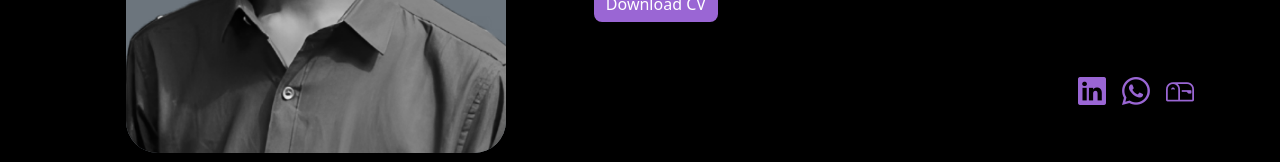
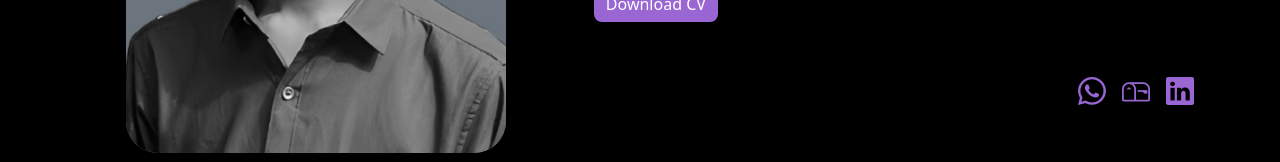
Before and after one commit to Prithivi36/Portfolio, a React (Vite) app in the folder Portfolio/: page / in a window 1280 px wide. Shown: the part 575-737 px from the top of the page. Built offline with nearby package versions, Linux system fonts and the light colour scheme; a web font is replaced by a local one.

Commit message:
Button functionalities added

```diff
--- a/Portfolio/src/Home/Home.jsx
+++ b/Portfolio/src/Home/Home.jsx
@@ -1,4 +1,5 @@
 import Image from './Image';
+import resume from './PrithiviPSoftwareDeveloper.pdf'
 
 function Home() {
   return (
@@ -21,12 +22,16 @@ function Home() {
           From conceptualization to deployment, I have the skills and dedication to bring your ideas to life.
         </p>
         <div className="d-flex gap-3">
-          <button className='btn d-none d-md-block bg-indigo border-0 btn-primary rounded-3'>Download CV</button>
+          <a href={resume} download="Prithivi_P Software Developer.pdf" className='btn d-none d-md-block bg-indigo border-0 btn-primary rounded-3'>Download CV</a>
         </div>
-          <div className="social d-flex gap-3 justify-content-end text-indigo">
+          <div className="social text-indigo d-flex gap-3 justify-content-end text-indigo">
+            <a className='text-indigo' target='_blank' href="https://wa.me/+918220812131"><i className="bi bi-whatsapp fs-3"></i></a>
+            <a className='text-indigo' target='_blank' href="mailto:prithivi.work@gmail.com">
+            <i className="bi bi-mailbox fs-3"></i>
+            </a>
+            <a className='text-indigo' target='_blank' href="https://www.linkedin.com/in/prithivi-p-6961a2285/">
             <i className="bi bi-linkedin fs-3"></i>
-            <i className="bi bi-whatsapp fs-3"></i>
-            <i className="bi bi-mailbox fs-3"></i>
+            </a>
           </div>
       </div>
     </div>
```
Also changed, not shown: 1 other file (tests, documents, lock files or other folders).
